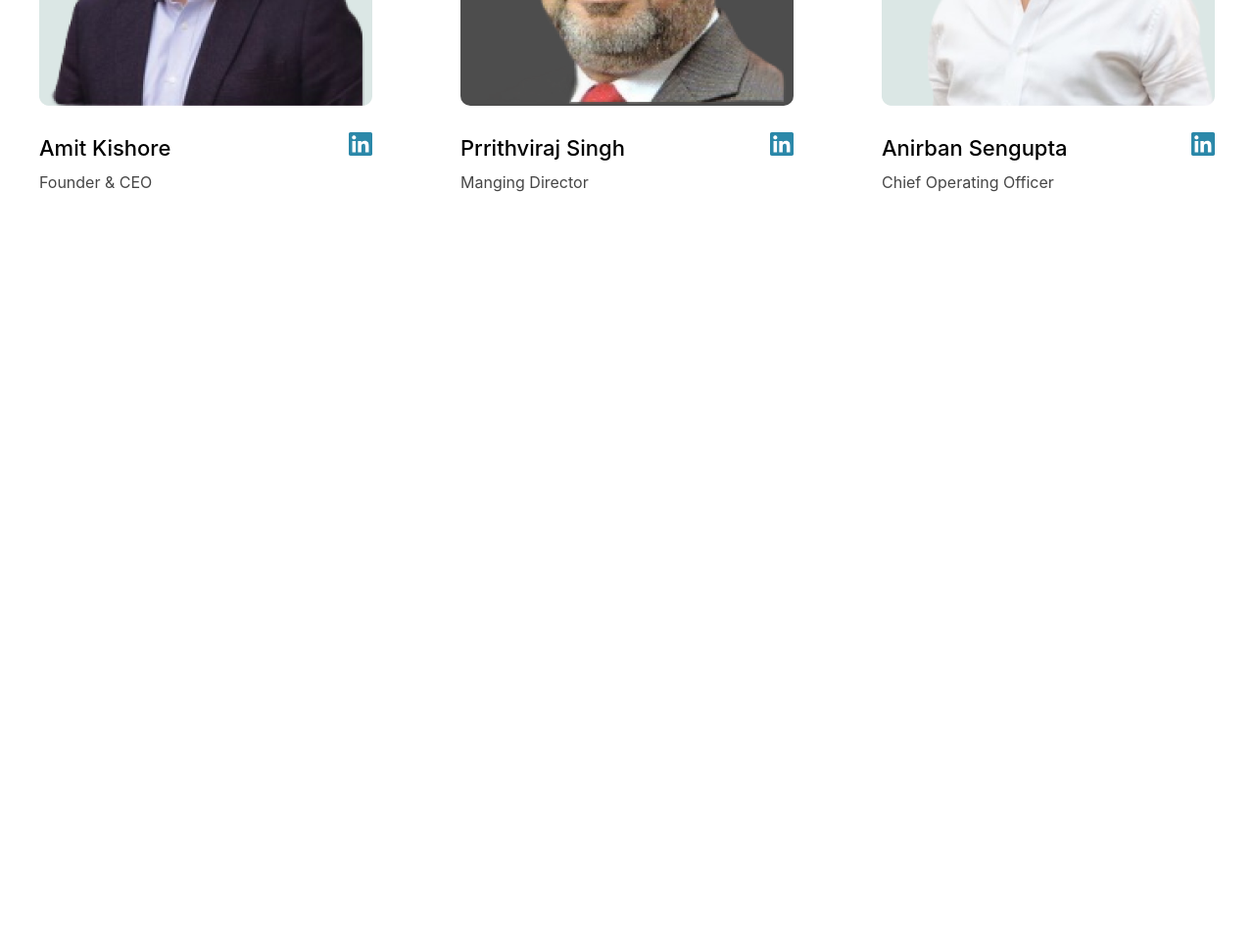
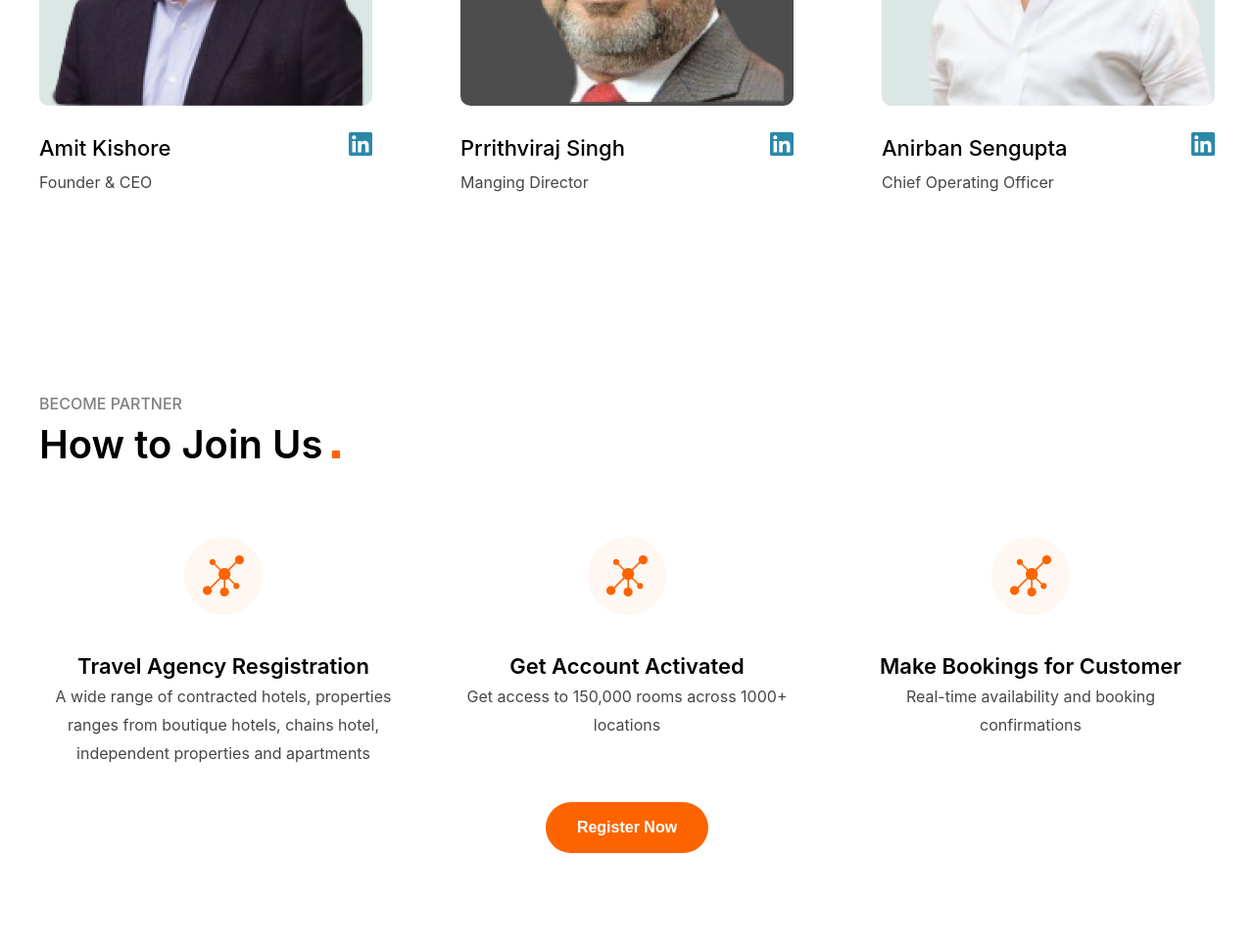
Before and after one commit to harshithasketckbramha/2hub-ui, a plain HTML site: page index.html in a window 1280 px wide. Shown: the part 1228-2199 px from the top of the page at 98% size. Before the commit the page ends 1528 px from the top, so only its background shows below. Drawn offline with Linux system fonts and the light colour scheme.

Commit message:
responsive styles

```diff
--- a/assets/css/styles.css
+++ b/assets/css/styles.css
@@ -71,6 +71,20 @@ section {
     margin-left: 5px;
 }
 
+.commonButton button{
+    background-color: #FD6400;
+    color: #FFFFFF;
+    padding: 14px 32px;
+    border-radius: 30px;
+    font-weight: 600;
+    font-size: 16px;
+    line-height: 150%;
+    border: #FD6400;
+    margin-top: 35px;
+}
+.commonButton{
+   text-align: center;
+}
 /* common styles end */
 .aboutusContent{
     display: flex;
@@ -142,6 +156,47 @@ section {
 }
 /* ------------team styles  end----------------- */
 
+/* ----------------join us start----------------- */
+.joinusDetails{
+    display: flex;
+    justify-content: space-between;
+    margin-top: 64px;
+    /* flex-wrap: wrap; */
+    gap: 40px;
+}
+.joinusInfo{
+    text-align: center;
+    width: 378px;
+    max-width: 100%;
+}
+.joinusInfo h3{
+    font-weight: 600;
+    font-size: 22px;
+    line-height: 150%;
+    margin-top: 32px;
+}
+.joinusInfo p{
+    font-weight: 400;
+    font-size: 16px;
+    line-height: 180%;
+    color: #464646 ;
+    margin-top: 10px;
+    margin: auto;
+}
+.joinusInfo:nth-of-type(1) p{
+    max-width: 363px;
+    margin: auto;
+}
+.joinusInfo:nth-of-type(2){
+    max-width: 368px;
+}
+.joinusInfo:last-child p{
+    max-width: 314px;
+}
+
+/* ----------------join us end---------------- */
+
+
 /* ----------------responsive styles---------------- */
 @media  only screen and (max-width:1200px) {
     .container{
@@ -149,6 +204,12 @@ section {
     }
     .teamDetails{
         justify-content: center;
+    }
+    .joinusDetails{
+        justify-content: space-evenly;
+    }
+    .joinusDetails{
+        flex-wrap: wrap;
     }
 }
 
@@ -167,10 +228,13 @@ section {
         padding: 64px 0;
     }
   .aboutusImage {
-    width: 100%;
+        width: 100%;
+    }
+    .imageWrapper{
+        justify-content: center;
     }
     .aboutusText {
-    width: 100%;
+        width: 100%;
     }
     .commonHeading p{
         font-size: 12px;
@@ -187,6 +251,9 @@ section {
     }
     .aboutusList:nth-of-type(2){
         margin-top: 32px;
+    }
+    .aboutusContent{
+        gap: 42px;
     }
     .playVideo p{
         font-size: 14px;
@@ -215,8 +282,27 @@ section {
         gap:42px;
         margin-top: 42px;
     }
-    .aboutusContent{
-        gap: 42px;
+
+
+    .joinusDetails{
+        justify-content: space-evenly;
+    }
+    .joinusDetails:nth-of-type(1){
+        margin-top:2px;
+    }
+    .joinusInfo p{
+        margin-top: 12px;
+        max-width: 320px;
+        font-size: 14px;
+    }
+    .commonButton{
+        padding: 19.2px 28px;
+    }
+    .commonHeading{
+        text-align: center;
+    }
+    .joinusInfo h3{
+        font-size: 16px;
     }
 }
 
--- a/index.html
+++ b/index.html
@@ -124,5 +124,37 @@
         </div>
     </div>
 </section>
+
+<!-----------join us------------->
+<section class="joinus">
+    <div class="container">
+        <div class="commonHeading">
+            <p>Become Partner</p>
+            <h3>How to Join Us <span class="dot"></span></h3>
+        </div>
+        <div class="joinusDetails">
+            <div class="joinusInfo">
+                <img src="./assets/images/component.png"/>
+                <h3>Travel Agency Resgistration</h3>
+                <p>A wide range of contracted hotels, properties ranges
+                     from boutique hotels,
+                     chains hotel, independent properties and apartments</p>
+            </div>
+            <div class="joinusInfo">
+                <img src="./assets/images/component.png"/>
+                <h3>Get Account Activated</h3>
+                <p>Get access to 150,000 rooms across 1000+ locations</p>
+            </div>
+            <div class="joinusInfo">
+                <img src="./assets/images/component.png"/>
+                <h3>Make Bookings for Customer</h3>
+                <p>Real-time availability and booking confirmations</p>
+            </div>
+        </div>
+        <div class="commonButton">
+            <button >Register Now</button>
+        </div>
+    </div>
+</section>
 </body>
 </html>
```
Also changed, not shown: assets/images/component.png (added).
